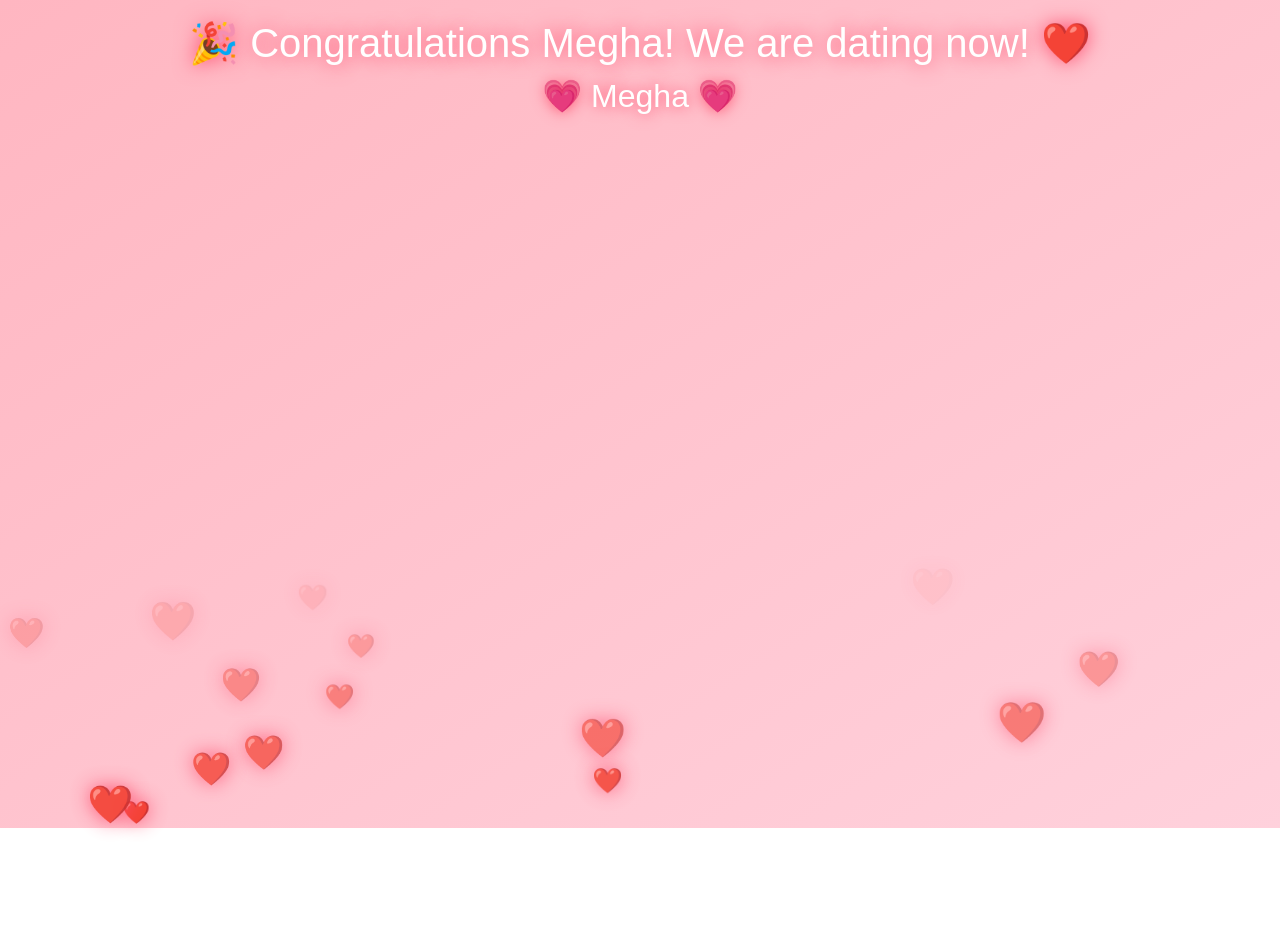
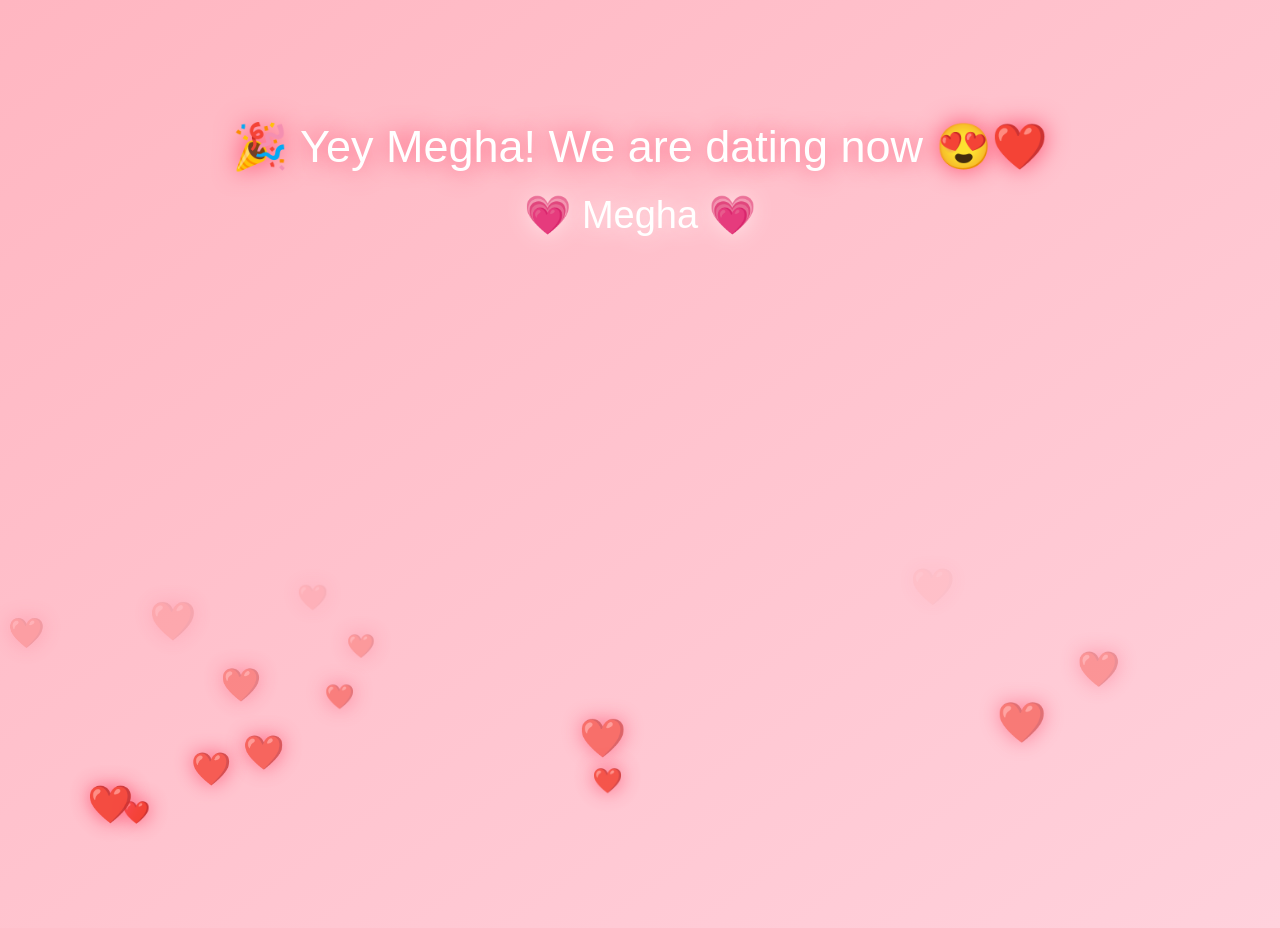
Before and after one commit to arkhan999/date.html, a plain HTML site: page index.html in a window 1280 px wide. Both pictures are taken after a click on the button "Yes". Before the commit the page ends 828 px from the top, so only its background shows below. Drawn offline with Linux system fonts and the light colour scheme.

Commit message:
Update index.html

```diff
--- a/index.html
+++ b/index.html
@@ -58,11 +58,11 @@
 
     /* Final message */
     #finalMessage {
-        font-size: 40px;
-        margin-top: 20px;
+        font-size: 45px;
+        margin-top: 120px;
         opacity: 0;
         animation: fadeIn 2s forwards;
-        text-shadow: 0 0 20px #ff4d6d;
+        text-shadow: 0 0 25px #ff4d6d;
     }
 
     @keyframes fadeIn {
@@ -70,14 +70,19 @@
         to {opacity: 1;}
     }
 
-    /* Megha name style */
+    /* Sparkling Megha name */
     #meghaName {
-        font-size: 32px;
-        margin-top: 10px;
+        font-size: 38px;
+        margin-top: 20px;
         opacity: 0;
-        animation: fadeIn 2s forwards;
+        animation: sparkle 2s infinite alternate, fadeIn 2s forwards;
         color: #fff;
-        text-shadow: 0 0 15px #ff4d6d;
+        text-shadow: 0 0 20px #ff1e56, 0 0 30px #ff4d6d;
+    }
+
+    @keyframes sparkle {
+        0% { text-shadow: 0 0 10px #ff4d6d; }
+        100% { text-shadow: 0 0 25px #ffffff; }
     }
 
     /* Floating hearts */
@@ -110,9 +115,14 @@
 </head>
 <body>
 
-<!-- Background Music -->
-<audio autoplay loop>
+<!-- Serious tone (before Yes) -->
+<audio id="seriousMusic" autoplay loop>
     <source src="https://www.computerhope.com/jargon/m/example.mp3" type="audio/mpeg">
+</audio>
+
+<!-- Happy romantic tone (after Yes) -->
+<audio id="happyMusic" loop>
+    <source src="https://filesamples.com/samples/audio/mp3/sample1.mp3" type="audio/mpeg">
 </audio>
 
 <h1 id="title">💖 Megha, will you go on a date with me? 💖</h1>
@@ -121,9 +131,9 @@
 <button id="noBtn" class="btn">No</button>
 
 <!-- Final message -->
-<div id="finalMessage" style="display:none;">🎉 Congratulations Megha! We are dating now! ❤️</div>
+<div id="finalMessage" style="display:none;">🎉 Yey Megha! We are dating now 😍❤️</div>
 
-<!-- Her name appears beautifully -->
+<!-- Sparkling name -->
 <div id="meghaName" style="display:none;">💗 Megha 💗</div>
 
 <script>
@@ -132,6 +142,9 @@
     const title = document.getElementById("title");
     const finalMessage = document.getElementById("finalMessage");
     const meghaName = document.getElementById("meghaName");
+
+    const seriousMusic = document.getElementById("seriousMusic");
+    const happyMusic = document.getElementById("happyMusic");
 
     // Floating hearts
     function createHeart() {
@@ -148,12 +161,22 @@
     setInterval(createHeart, 400);
 
     // Move the "No" button randomly
-    noBtn.addEventListener("mouseover", () => {
-        const x = Math.random() * (window.innerWidth - 120);
-        const y = Math.random() * (window.innerHeight - 120);
-        noBtn.style.left = x + "px";
-        noBtn.style.top = y + "px";
-    });
+   function moveNoBtn() {
+    const x = Math.random() * (window.innerWidth - 120);
+    const y = Math.random() * (window.innerHeight - 120);
+    noBtn.style.left = x + "px";
+    noBtn.style.top = y + "px";
+}
+
+// Desktop hover
+noBtn.addEventListener("mouseover", moveNoBtn);
+
+// Mobile tap
+noBtn.addEventListener("touchstart", moveNoBtn);
+
+// Click (extra safety)
+noBtn.addEventListener("click", moveNoBtn);
+
 
     // Heart burst animation
     function heartBurst() {
@@ -173,6 +196,10 @@
     // When "Yes" is clicked
     yesBtn.addEventListener("click", () => {
 
+        // Switch music
+        seriousMusic.pause();
+        happyMusic.play();
+
         // Change background
         document.body.style.background = "linear-gradient(to bottom right, #ffb6c1, #ffd1dc)";
 
@@ -181,7 +208,7 @@
         yesBtn.style.display = "none";
         noBtn.style.display = "none";
 
-        // Show final message + her name
+        // Show final message + sparkling name
         finalMessage.style.display = "block";
         meghaName.style.display = "block";
 
```
